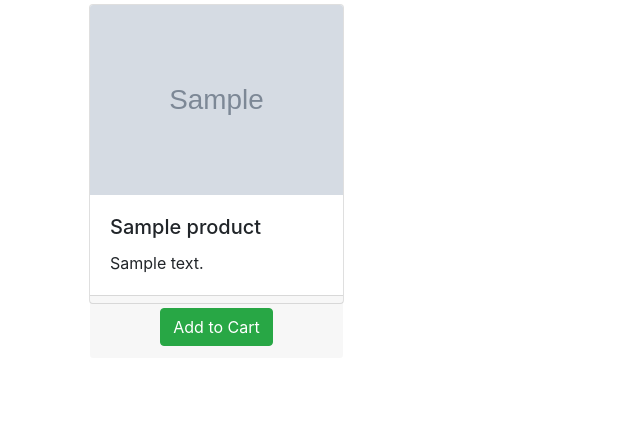
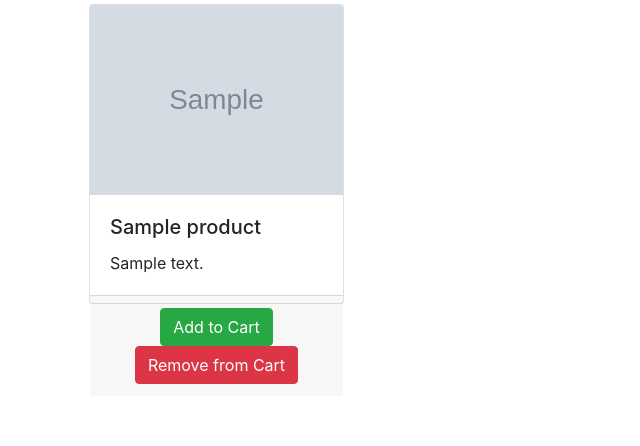
Before and after one commit to gilly7/DjEcommerce, a Django app: template ecommerce/products/templates/home.html in a window 1280 px wide. Shown: the top 446 px of the page, without its empty margins (0-640 px from the left). Run offline with Django 4.2, Linux system fonts and the light colour scheme; the template is opened without the code that fills it: values that come from a table or form of the project are taken from there, others are empty; tables that the repository leaves empty hold one stand-in row (values such as "Sample post"); grey boxes marked "Sample" are stand-in pictures; some libraries are stand-ins or nearby versions.

Commit message:
add the add to Cart and remove from Cart URL

```diff
--- a/ecommerce/cart/views.py
+++ b/ecommerce/cart/views.py
@@ -1,6 +1,5 @@
 from django.contrib import messages
-from django.shortcuts import render, get_object_or_404, redirect
-from django.views.generic import ListView
+from django.shortcuts import get_object_or_404, redirect
 from .models import Cart, Order
 from products.models import Product
 
--- a/ecommerce/products/templates/home.html
+++ b/ecommerce/products/templates/home.html
@@ -20,7 +20,11 @@
                         <p class="card-text">{{ product.preview_text }}</p>
                       </div>
                   <div class='card-footer text-center'>
-                  <a href="#" class="btn btn-success">Add to Cart</a>
+                 <!--<a href="#" class="btn btn-success">Add to Cart</a>-->
+                  <a href="cart/{{ product.slug }}" class="btn btn-success">Add to Cart</a>
+                  <a href="remove/{{ product.slug }}" class="btn btn-danger">Remove from Cart</a>
+
+
                   </div>
                </div>
         </div>
```
Also changed, not shown: ecommerce/cart/urls.py (added, +9 -0 lines).
